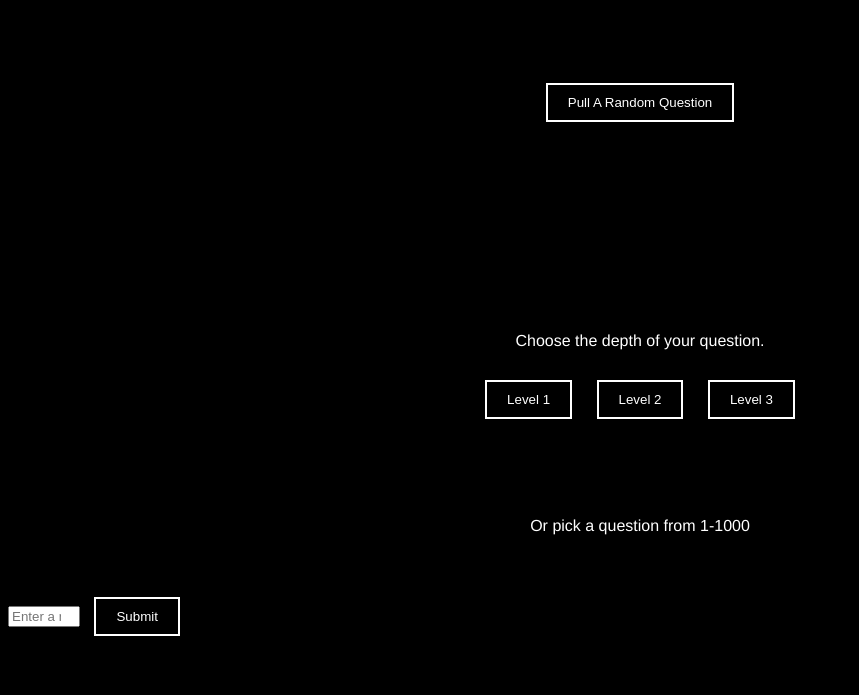
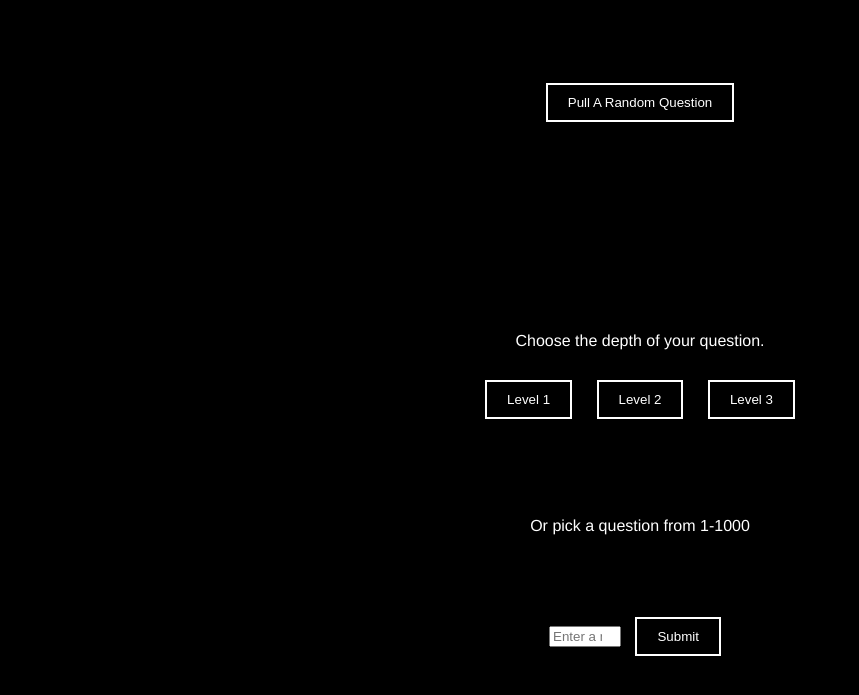
Before and after one commit to coltonmul/coltonmul.github.io, a plain HTML site: page index.html in a window 1280 px wide. Shown: the part 107-802 px from the top of the page, without its empty margins (0-859 px from the left). Drawn offline with Linux system fonts and the light colour scheme.

Commit message:
Update style.css

```diff
--- a/style.css
+++ b/style.css
@@ -53,6 +53,10 @@ footer {
   margin-top: 20px;
 }
 
+#numberContainer {
+  text-align: center;
+  margin-top: 20px; /* Adjust margin as needed */
+}
 
 
 .input-field {
```
